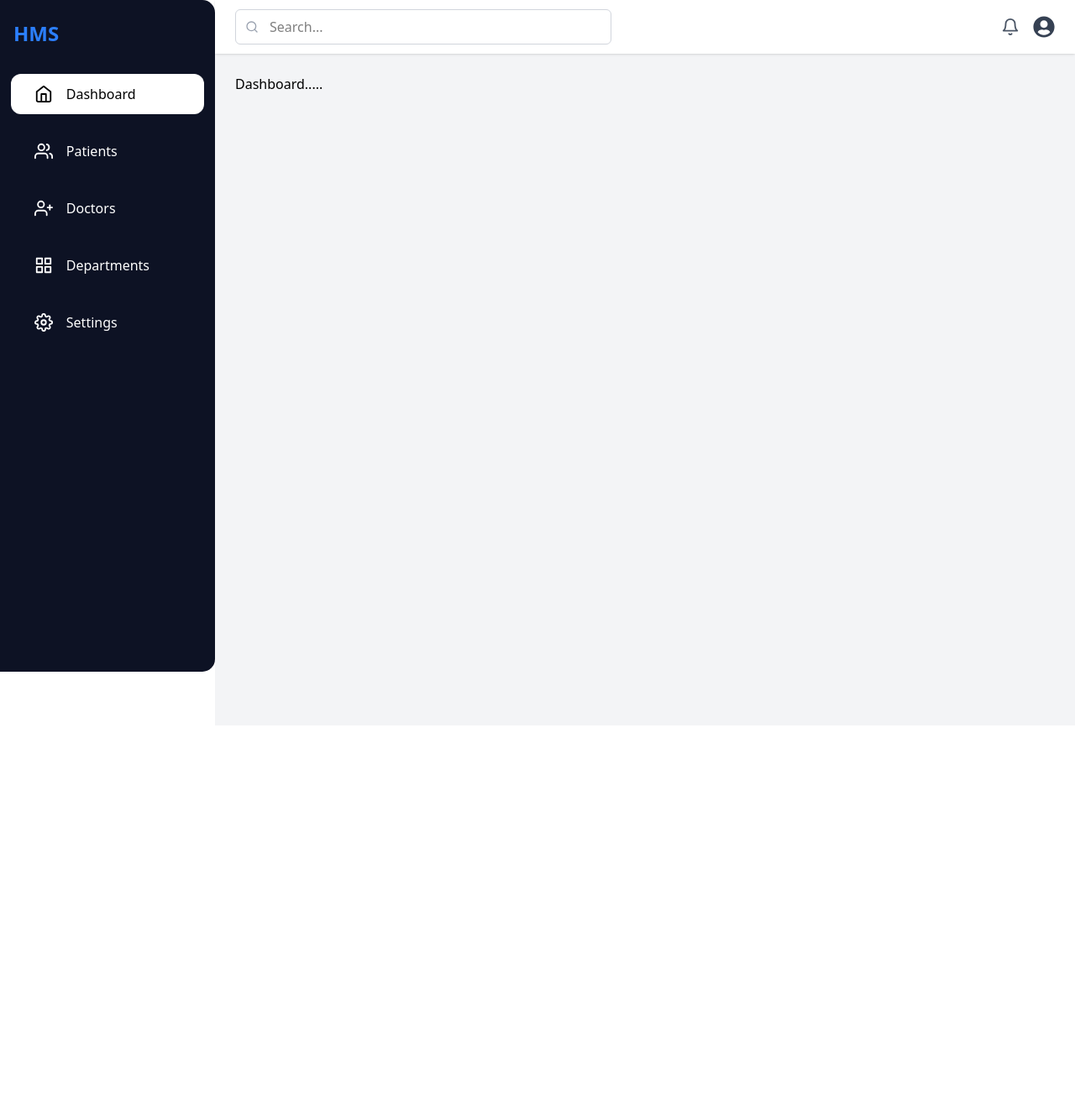
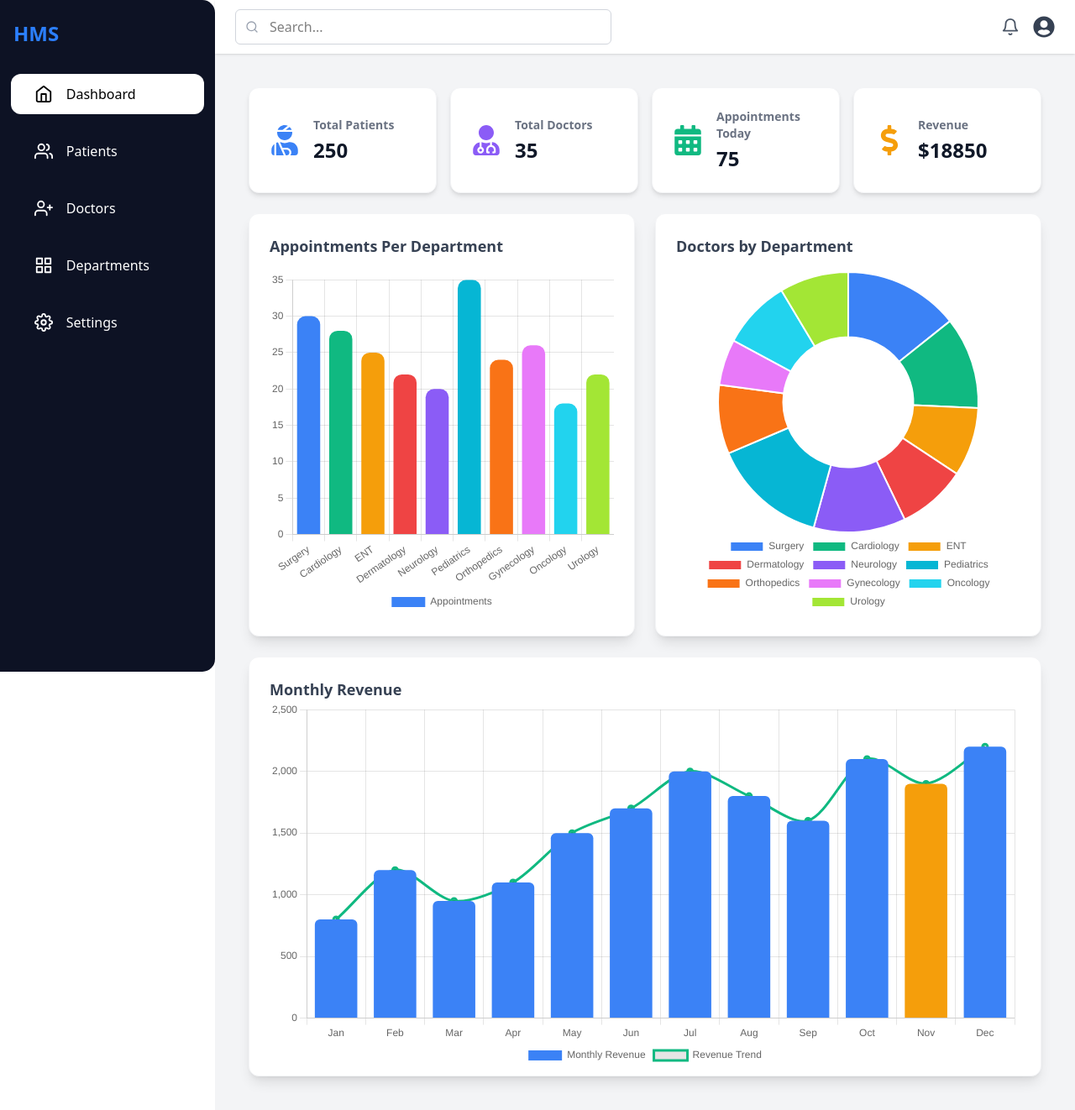
Before and after one commit to Aurang-zaib-Rehman/HMS-Admin-Dashboard, a React (Vite) app: page /dashboard in a window 1280 px wide. Shown: the whole page at 84% size. Before the commit the page ends 864 px from the top, so only its background shows below. Built offline with nearby package versions, Linux system fonts and the light colour scheme.

Commit message:
add dashboard charts and cards

```diff
--- a/package.json
+++ b/package.json
@@ -11,9 +11,9 @@
   },
   "dependencies": {
     "@tailwindcss/vite": "^4.1.17",
-    "apexcharts": "^5.3.6",
+    "chart.js": "^4.5.1",
     "react": "^19.2.0",
-    "react-apexcharts": "^1.8.0",
+    "react-chartjs-2": "^5.3.1",
     "react-dom": "^19.2.0",
     "react-icons": "^5.5.0",
     "react-router-dom": "^7.9.6",
--- a/src/Pages/dashboard/Dashboard.jsx
+++ b/src/Pages/dashboard/Dashboard.jsx
@@ -1,11 +1,169 @@
-import React from 'react'
+import React from "react";
+import {
+  Chart as ChartJS,
+  CategoryScale,
+  LinearScale,
+  BarElement,
+  PointElement,
+  LineElement,
+  ArcElement,
+  Tooltip,
+  Legend,
+} from "chart.js";
+import { Bar, Doughnut } from "react-chartjs-2";
+import { FaUserInjured, FaUserMd, FaCalendarAlt, FaDollarSign } from "react-icons/fa";
 
-function Dashboard() {
+ChartJS.register(
+  CategoryScale,
+  LinearScale,
+  BarElement,
+  PointElement,
+  LineElement,
+  ArcElement,
+  Tooltip,
+  Legend
+);
+
+const Dashboard = () => {
+  const chartOptions = {
+    responsive: true,
+    plugins: {
+      legend: { display: true, position: "bottom" },
+      tooltip: { mode: "index", intersect: false },
+    },
+  };
+
+  // Define 10 departments and their colors
+  const departments = [
+    "Surgery", "Cardiology", "ENT", "Dermatology", "Neurology",
+    "Pediatrics", "Orthopedics", "Gynecology", "Oncology", "Urology"
+  ];
+
+  const departmentColors = [
+    "#3B82F6", "#10B981", "#F59E0B", "#EF4444", "#8B5CF6",
+    "#06B6D4", "#F97316", "#E879F9", "#22D3EE", "#A3E635"
+  ];
+
+  // Bar Chart: Appointments per Department
+  const barData = {
+    labels: departments,
+    datasets: [
+      {
+        label: "Appointments",
+        data: [30, 28, 25, 22, 20, 35, 24, 26, 18, 22],
+        backgroundColor: departmentColors,
+        borderRadius: 10,
+      },
+    ],
+  };
+
+  // Doughnut Chart: Doctors by Department
+  const doctorsData = {
+    labels: departments,
+    datasets: [
+      {
+        data: [5, 4, 3, 3, 4, 5, 3, 2, 3, 3],
+        backgroundColor: departmentColors,
+      },
+    ],
+  };
+
+  // Monthly Revenue Data (Bar + Line)
+  const months = [
+    "Jan", "Feb", "Mar", "Apr", "May", "Jun",
+    "Jul", "Aug", "Sep", "Oct", "Nov", "Dec"
+  ];
+
+  const currentMonthIndex = new Date().getMonth(); // 0 = Jan, 1 = Feb, etc.
+
+  const revenueData = [800, 1200, 950, 1100, 1500, 1700, 2000, 1800, 1600, 2100, 1900, 2200];
+
+  // Highlight current month in a different color
+  const revenueBarColors = revenueData.map((_, idx) =>
+    idx === currentMonthIndex ? "#F59E0B" : "#3B82F6"
+  );
+
+  const revenueChartData = {
+    labels: months,
+    datasets: [
+      {
+        type: "bar",
+        label: "Monthly Revenue",
+        data: revenueData,
+        backgroundColor: revenueBarColors,
+        borderRadius: 6,
+        yAxisID: "y",
+      },
+      {
+        type: "line",
+        label: "Revenue Trend",
+        data: revenueData,
+        borderColor: "#10B981",
+        borderWidth: 3,
+        fill: false,
+        tension: 0.3,
+        yAxisID: "y",
+      },
+    ],
+  };
+
+  // Calculate totals dynamically
+  const totalPatients = barData.datasets[0].data.reduce((sum, val) => sum + val, 0);
+  const totalDoctors = doctorsData.datasets[0].data.reduce((sum, val) => sum + val, 0);
+  const totalAppointmentsToday = 75; // fixed example
+  const totalRevenue = `$${revenueData.reduce((sum, val) => sum + val, 0)}`;
+
   return (
-    <div>
-      Dashboard.....
+    <div className="space-y-6 p-4">
+      {/* TOP CARDS */}
+      <div className="grid grid-cols-2 gap-4 md:grid-cols-4">
+        {[
+          { title: "Total Patients", value: totalPatients, icon: <FaUserInjured size={36} color="#3B82F6" /> },
+          { title: "Total Doctors", value: totalDoctors, icon: <FaUserMd size={36} color="#8B5CF6" /> },
+          { title: "Appointments Today", value: totalAppointmentsToday, icon: <FaCalendarAlt size={36} color="#10B981" /> },
+          { title: "Revenue", value: totalRevenue, icon: <FaDollarSign size={36} color="#F59E0B" /> },
+        ].map((card, i) => (
+          <div
+            key={i}
+            className="bg-white rounded-xl shadow-md hover:shadow-xl transition-transform transform hover:-translate-y-1 p-6 flex items-center space-x-4 border border-gray-100"
+          >
+            <div className="flex-shrink-0">{card.icon}</div>
+            <div>
+              <h2 className="text-gray-500 font-semibold text-sm">{card.title}</h2>
+              <p className="text-gray-900 font-bold text-2xl mt-1">{card.value}</p>
+            </div>
+          </div>
+        ))}
+      </div>
+
+      {/* CHARTS GRID */}
+      <div className="grid grid-cols-1 lg:grid-cols-2 gap-6">
+        {/* Appointments Bar Chart */}
+        <div className="bg-white p-6 rounded-xl shadow-lg border border-gray-100">
+          <h2 className="text-lg font-semibold text-gray-700 mb-4">Appointments Per Department</h2>
+          <Bar data={barData} options={chartOptions} height={300} />
+        </div>
+
+        {/* Doctors Doughnut Chart */}
+        <div className="bg-white p-6 rounded-xl shadow-lg border border-gray-100">
+          <h2 className="text-lg font-semibold text-gray-700 mb-4">Doctors by Department</h2>
+          <Doughnut data={doctorsData} options={chartOptions} height={250} />
+        </div>
+
+        {/* Revenue Bar + Line Chart */}
+        <div
+          className="bg-white p-6 rounded-xl shadow-lg border pb-9 border-gray-100 lg:col-span-2"
+          style={{ height: 500 }}
+        >
+          <h2 className="text-lg font-semibold text-gray-700 mb-0 ">Monthly Revenue</h2>
+          <Bar
+            data={revenueChartData}
+            options={{ ...chartOptions, maintainAspectRatio: false }}
+          />
+        </div>
+      </div>
     </div>
-  )
-}
+  );
+};
 
-export default Dashboard
+export default Dashboard;
--- a/src/Pages/routes/AppRoutes.jsx
+++ b/src/Pages/routes/AppRoutes.jsx
@@ -1,12 +1,87 @@
+import React from "react";
+import { Routes, Route } from "react-router-dom";
+
+// Layout
+import Layout from "../../Components/Layout.jsx";
+
+// Auth
+import Login from "../Auth/Login.jsx";
+import Signup from "../Auth/Signup.jsx";
+
+// Dashboard
+import Dashboard from "../dashboard/Dashboard";
+
+// Patients
+import PatientsList from "../Patients/PatientsList";
+import AddPatients from "../Patients/AddPatients";
+import EditPatients from "../Patients/EditPatients";
+import PatientsDetails from "../Patients/PatientsDetails";
+
+// Doctors
+import DoctorsList from "../Doctors/DoctorsList";
+import AddDoctors from "../Doctors/AddDoctors";
+import EditDoctors from "../Doctors/EditDoctors";
+import DoctorsDetails from "../Doctors/DoctorsDetails";
+
+// Departments
+import DepartmentsList from "../Departments/DepartmentsList";
+import AddDepartments from "../Departments/AddDepartments";
+
+// Settings
+import ProfileSettings from "../Settings/ProfileSettings";
+
+
+const AppRoutes = () => {
+  return (
+    <Routes>
+
+      {/* ---- (No Layout) ---- */}
+      <Route path="/" element={<Login />} />
+      <Route path="/signup" element={<Signup />} />
+
+      {/* ---- (Inside Layout) ---- */}
+      <Route element={<Layout />}>
+
+
+        <Route path="/dashboard" element={<Dashboard />} />
+
+
+        <Route path="/patients" element={<PatientsList />} />
+        <Route path="/patients/add" element={<AddPatients />} />
+        <Route path="/patients/edit/:id" element={<EditPatients />} />
+        <Route path="/patients/:id" element={<PatientsDetails />} />
+
+
+        <Route path="/doctors" element={<DoctorsList />} />
+        <Route path="/doctors/add" element={<AddDoctors />} />
+        <Route path="/doctors/edit/:id" element={<EditDoctors />} />
+        <Route path="/doctors/:id" element={<DoctorsDetails />} />
+
+
+        <Route path="/departments" element={<DepartmentsList />} />
+        <Route path="/departments/add" element={<AddDepartments />} />
+
+
+        <Route path="/settings/profile" element={<ProfileSettings />} />
+
+      </Route>
+
+
+      <Route path="*" element={<h1>404 - Page Not Found</h1>} />
+
+    </Routes>
+  );
+};
+
+export default AppRoutes;
+
+
+
 // import React from "react";
 // import { Routes, Route } from "react-router-dom";
 
 // // Layout
 // import Layout from "../../Components/Layout.jsx";
-
-// // Auth
-// import Login from "../Auth/Login.jsx";
-// import Signup from "../Auth/Signup.jsx";
 
 // // Dashboard
 // import Dashboard from "../dashboard/Dashboard";
@@ -30,119 +105,44 @@
 // // Settings
 // import ProfileSettings from "../Settings/ProfileSettings";
 
-
 // const AppRoutes = () => {
 //   return (
 //     <Routes>
 
-//       {/* ---- Public Auth Routes (No Layout) ---- */}
-//       <Route path="/" element={<Login />} />
-//       <Route path="/signup" element={<Signup />} />
+//       {/* Layout Wrapper */}
+//       <Route path="/" element={<Layout />}>
 
-//       {/* ---- Protected Routes (Inside Layout) ---- */}
-//       <Route element={<Layout />}>
+//         {/* Default route inside layout */}
+//         <Route index element={<Dashboard />} />
 
-//         {/* Dashboard */}
-//         <Route path="/dashboard" element={<Dashboard />} />
+//         {/* Dashboard manual route */}
+//         <Route path="dashboard" element={<Dashboard />} />
 
 //         {/* Patients */}
-//         <Route path="/patients" element={<PatientsList />} />
-//         <Route path="/patients/add" element={<AddPatients />} />
-//         <Route path="/patients/edit/:id" element={<EditPatients />} />
-//         <Route path="/patients/:id" element={<PatientsDetails />} />
+//         <Route path="patients" element={<PatientsList />} />
+//         <Route path="patients/add" element={<AddPatients />} />
+//         <Route path="patients/edit/:id" element={<EditPatients />} />
+//         <Route path="patients/:id" element={<PatientsDetails />} />
 
 //         {/* Doctors */}
-//         <Route path="/doctors" element={<DoctorsList />} />
-//         <Route path="/doctors/add" element={<AddDoctors />} />
-//         <Route path="/doctors/edit/:id" element={<EditDoctors />} />
-//         <Route path="/doctors/:id" element={<DoctorsDetails />} />
+//         <Route path="doctors" element={<DoctorsList />} />
+//         <Route path="doctors/add" element={<AddDoctors />} />
+//         <Route path="doctors/edit/:id" element={<EditDoctors />} />
+//         <Route path="doctors/:id" element={<DoctorsDetails />} />
 
 //         {/* Departments */}
-//         <Route path="/departments" element={<DepartmentsList />} />
-//         <Route path="/departments/add" element={<AddDepartments />} />
+//         <Route path="departments" element={<DepartmentsList />} />
+//         <Route path="departments/add" element={<AddDepartments />} />
 
 //         {/* Settings */}
-//         <Route path="/settings/profile" element={<ProfileSettings />} />
+//         <Route path="settings/profile" element={<ProfileSettings />} />
 
 //       </Route>
 
-//       {/* 404 Fallback */}
+//       {/* 404 */}
 //       <Route path="*" element={<h1>404 - Page Not Found</h1>} />
-
 //     </Routes>
 //   );
 // };
 
 // export default AppRoutes;
-
-
-
-import React from "react";
-import { Routes, Route } from "react-router-dom";
-
-// Layout
-import Layout from "../../Components/Layout.jsx";
-
-// Dashboard
-import Dashboard from "../dashboard/Dashboard";
-
-// Patients
-import PatientsList from "../Patients/PatientsList";
-import AddPatients from "../Patients/AddPatients";
-import EditPatients from "../Patients/EditPatients";
-import PatientsDetails from "../Patients/PatientsDetails";
-
-// Doctors
-import DoctorsList from "../Doctors/DoctorsList";
-import AddDoctors from "../Doctors/AddDoctors";
-import EditDoctors from "../Doctors/EditDoctors";
-import DoctorsDetails from "../Doctors/DoctorsDetails";
-
-// Departments
-import DepartmentsList from "../Departments/DepartmentsList";
-import AddDepartments from "../Departments/AddDepartments";
-
-// Settings
-import ProfileSettings from "../Settings/ProfileSettings";
-
-const AppRoutes = () => {
-  return (
-    <Routes>
-
-      {/* Layout Wrapper */}
-      <Route path="/" element={<Layout />}>
-
-        {/* Default route inside layout */}
-        <Route index element={<Dashboard />} />
-
-        {/* Dashboard manual route */}
-        <Route path="dashboard" element={<Dashboard />} />
-
-        {/* Patients */}
-        <Route path="patients" element={<PatientsList />} />
-        <Route path="patients/add" element={<AddPatients />} />
-        <Route path="patients/edit/:id" element={<EditPatients />} />
-        <Route path="patients/:id" element={<PatientsDetails />} />
-
-        {/* Doctors */}
-        <Route path="doctors" element={<DoctorsList />} />
-        <Route path="doctors/add" element={<AddDoctors />} />
-        <Route path="doctors/edit/:id" element={<EditDoctors />} />
-        <Route path="doctors/:id" element={<DoctorsDetails />} />
-
-        {/* Departments */}
-        <Route path="departments" element={<DepartmentsList />} />
-        <Route path="departments/add" element={<AddDepartments />} />
-
-        {/* Settings */}
-        <Route path="settings/profile" element={<ProfileSettings />} />
-
-      </Route>
-
-      {/* 404 */}
-      <Route path="*" element={<h1>404 - Page Not Found</h1>} />
-    </Routes>
-  );
-};
-
-export default AppRoutes;
```
Also changed, not shown: 1 other file (tests, documents, lock files or other folders).
